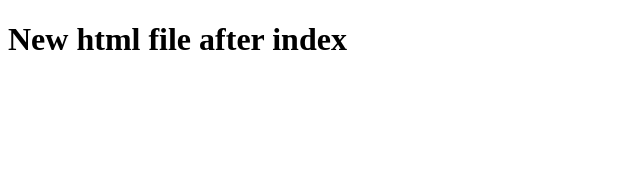
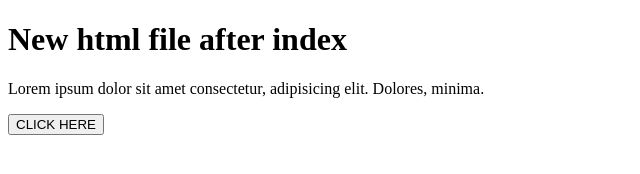
Before and after one commit to AshishVerma9/LearningGit, a plain HTML site: page new.html in a window 1280 px wide. Shown: the whole page, without its empty margins (0-640 px from the left). Drawn offline with Linux system fonts and the light colour scheme.

Commit message:
adding new feature in new name file

```diff
--- a/new.html
+++ b/new.html
@@ -8,5 +8,7 @@
 </head>
 <body>
     <h1>New html file after index</h1>
+    <p>Lorem ipsum dolor sit amet consectetur, adipisicing elit. Dolores, minima.</p>
+    <Button>CLICK HERE</Button>
 </body>
 </html>
```
